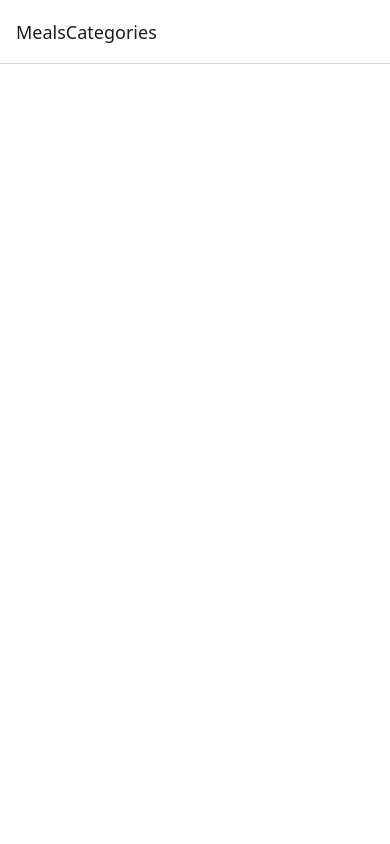
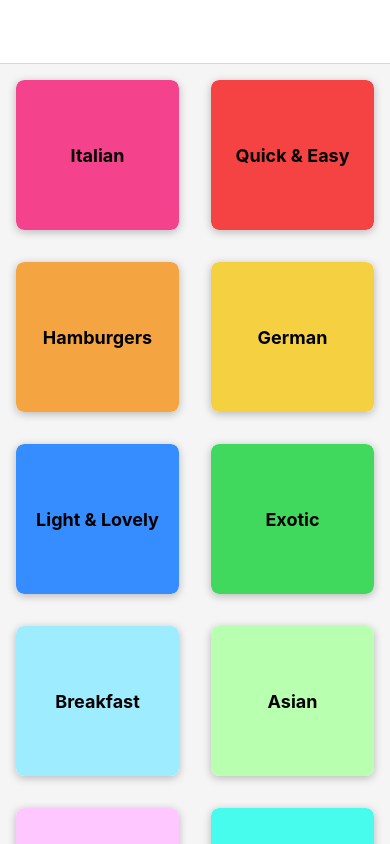
Before and after one commit to Sinashaygan/mobile-menu-app, a React Native app: screen /MealsCategories in a window 390 px wide. Built offline with nearby package versions, Linux system fonts and the light colour scheme.

Commit message:
fix: the view and navigation bug

```diff
--- a/App.js
+++ b/App.js
@@ -9,10 +9,17 @@ const Stack = createNativeStackNavigator();
 
 export default function App() {
   return (
-    <View>
+    <View style={{ flex: 1 }}>
       <StatusBar style="light" />
       <NavigationContainer>
-        <Stack.Navigator>
+        <Stack.Navigator
+          screenOptions={{
+            headerTintColor: "white",
+            contentStyle: {
+              backgroundColor: "#f5f5f5",
+            },
+          }}
+        >
           <Stack.Screen name="MealsCategories" component={CategoriesScreen} />
 
           <Stack.Screen name="MealOverview" component={MealsOverviewScreen} />
--- a/components/CategoryGridTitle.js
+++ b/components/CategoryGridTitle.js
@@ -2,14 +2,14 @@ import { Platform, Pressable, StyleSheet, Text, View } from "react-native";
 
 export default function CategoryGridTitle({ title, color, onPress }) {
   return (
-    <View style={styles.gritItem}>
+    <View style={styles.gridItem}>
       <Pressable
+        onPress={onPress}
+        android_ripple={{ color: "#cccccc" }}
         style={({ pressed }) => [
           styles.button,
-          pressed ? styles.pressedButton : null,
+          pressed && styles.pressedButton,
         ]}
-        android_ripple={{ color: "#ccc" }}
-        onPress={onPress}
       >
         <View style={[styles.innerContainer, { backgroundColor: color }]}>
           <Text style={styles.title}>{title}</Text>
@@ -20,17 +20,30 @@ export default function CategoryGridTitle({ title, color, onPress }) {
 }
 
 const styles = StyleSheet.create({
-  gritItem: {
+  gridItem: {
     flex: 1,
+    height: 150,
     margin: 16,
-    height: 150,
+
+    borderRadius: 8,
+
     elevation: 4,
     shadowColor: "black",
-    backgroundColor: "white",
     shadowOpacity: 0.25,
-    shadowOffset: { width: 0, height: 0 },
+    shadowOffset: {
+      width: 0,
+      height: 2,
+    },
     shadowRadius: 8,
-    overflow: Platform.OS === "ios" ? "visible" : "hidden",
+
+    // پس‌زمینه سفید حذف شد
+    backgroundColor: "transparent",
+  },
+
+  button: {
+    flex: 1,
+    borderRadius: 8,
+    overflow: "hidden",
   },
 
   innerContainer: {
@@ -41,16 +54,12 @@ const styles = StyleSheet.create({
     alignItems: "center",
   },
 
-  button: {
-    flex: 1,
-  },
-
   title: {
     fontWeight: "bold",
     fontSize: 18,
   },
 
   pressedButton: {
-    opacity: 0.25,
+    opacity: 0.7,
   },
 });
```
